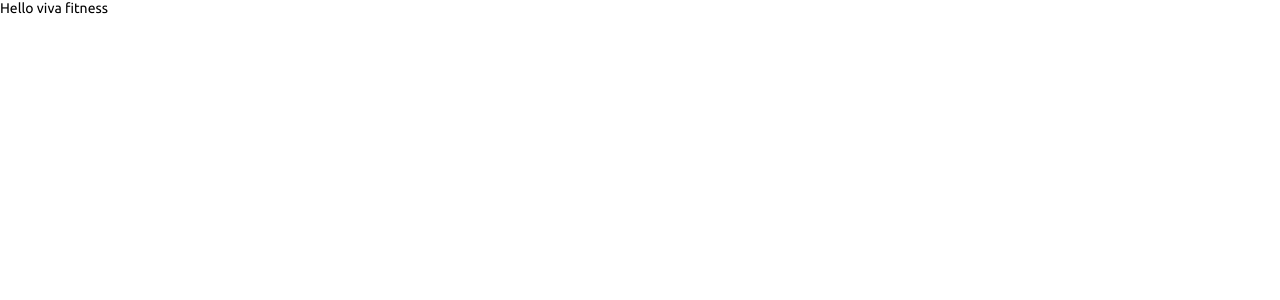
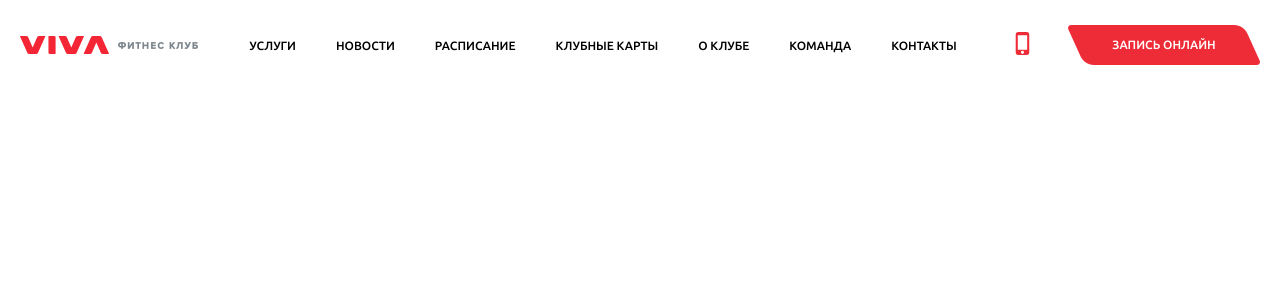
Before and after one commit to alexkokshar/viva-fitness, a React (Create React App) app: page /cards in a window 1280 px wide. Shown: the top 300 px of the page. Built offline with nearby package versions, Linux system fonts and the light colour scheme.

Commit message:
Create a Header layout

```diff
--- a/package.json
+++ b/package.json
@@ -10,6 +10,7 @@
     "npm": "^8.8.0",
     "react": "^18.1.0",
     "react-dom": "^18.1.0",
+    "react-icons": "^4.3.1",
     "react-router-dom": "^6.3.0",
     "react-scripts": "5.0.1",
     "styled-components": "^5.3.5",
--- a/src/App.jsx
+++ b/src/App.jsx
@@ -1,5 +1,11 @@
+import Header from './components/layouts/Header/Header';
+
 function App() {
-  return <div>Hello viva fitness</div>;
+  return (
+    <>
+      <Header />
+    </>
+  );
 }
 
 export default App;
--- a/src/components/UI/Burger.jsx
+++ b/src/components/UI/Burger.jsx
@@ -1,11 +1,15 @@
 import styled from 'styled-components';
 
-const Wrapper = styled.div`
+const Wrapper = styled.button`
   width: 35px;
   height: 28px;
   display: flex;
   flex-direction: column;
   justify-content: space-between;
+  cursor: pointer;
+  @media (min-width: 1275px) {
+    display: none;
+  }
 
   div {
     width: 100%;
@@ -14,21 +18,21 @@ const Wrapper = styled.div`
     transition: var(--trans);
     transform-origin: left;
     :nth-child(2) {
-      transform: ${(props) => (props.open ? 'translateX(-50px)' : 'translateX(0)')};
-      opacity: ${(props) => (props.open ? 0 : 1)};
+      transform: ${({ isMenuOpen }) => (isMenuOpen ? 'translateX(-50px)' : 'translateX(0)')};
+      opacity: ${({ isMenuOpen }) => (isMenuOpen ? 0 : 1)};
     }
     :nth-child(1) {
-      transform: ${(props) => (props.open ? 'rotate(45deg)' : 'rotate(0)')};
+      transform: ${({ isMenuOpen }) => (isMenuOpen ? 'rotate(45deg)' : 'rotate(0)')};
     }
     :nth-child(3) {
-      transform: ${(props) => (props.open ? 'rotate(-45deg)' : 'rotate(0)')};
+      transform: ${({ isMenuOpen }) => (isMenuOpen ? 'rotate(-45deg)' : 'rotate(0)')};
     }
   }
 `;
 
-const Burger = ({ open }) => {
+const Burger = ({ isMenuOpen, onClick }) => {
   return (
-    <Wrapper open={open}>
+    <Wrapper isMenuOpen={isMenuOpen} onClick={onClick}>
       <div />
       <div />
       <div />
--- /dev/null
+++ b/src/components/layouts/Header/Header.jsx
@@ -0,0 +1,116 @@
+import React, { useState, useEffect } from 'react';
+import styled from 'styled-components';
+import { Link } from 'react-router-dom';
+import { MdPhoneIphone } from 'react-icons/md';
+
+import Nav from './Nav';
+import Burger from '../../UI/Burger';
+import { RedButton } from '../../UI/RedButton';
+import PhonePopap from './PhonePopap';
+
+import logo from '../../../assets/icons/logo.png';
+
+const FixedHeader = styled.header`
+  position: fixed;
+  top: 0;
+  left: 0;
+  right: 0;
+  z-index: 99;
+  display: flex;
+  align-items: center;
+  justify-content: space-between;
+  background-color: var(--white);
+  padding: 0 20px;
+  transition: height var(--trans);
+  height: ${({ isScrolled }) => (isScrolled ? '60px' : '90px')};
+  box-shadow: 0 3px 0 0 rgba($color: #000000, $alpha: 0.1);
+`;
+
+const Logo = styled.img.attrs({
+  src: logo,
+  alt: 'Логотип фитнес клуба VIVA',
+})`
+  object-fit: cover;
+`;
+
+const HeaderContent = styled.div`
+  display: flex;
+  align-items: center;
+  flex: 1;
+  @media (max-width: 1275px) {
+    position: absolute;
+    top: ${({ isMenuOpen }) => (isMenuOpen ? '60px' : '90px')};
+    left: 0;
+    width: 100vw;
+    height: calc(110vh - 90px);
+    background-color: #fff;
+    flex-direction: column;
+    padding: 50px 15px;
+    text-align: center;
+    overflow: auto;
+    pointer-events: ${({ isMenuOpen }) => (isMenuOpen ? 'all' : 'none')};
+    opacity: ${({ isMenuOpen }) => (isMenuOpen ? 1 : 0)};
+    transform: ${({ isMenuOpen }) => (isMenuOpen ? 'scale(1)' : 'scale(0.5)')};
+    transition: opacity 0.3s ease-in-out, transform 0.3s ease-in-out;
+
+    .phone-btn {
+      order: -1;
+    }
+  }
+`;
+
+const Phone = styled.button`
+  position: relative;
+  margin-right: 30px;
+  @media (max-width: 1275px) {
+    display: none;
+  }
+  svg {
+    width: 30px;
+    height: 25px;
+    fill: var(--red);
+  }
+`;
+
+function Header() {
+  const [isScrolled, setIsScrolled] = useState(false);
+  const [isPhoneOpen, setIsPhoneOpen] = useState(false);
+  const [isMenuOpen, setIsMenuOpen] = useState(false);
+
+  window.onscroll = () => {
+    window.pageYOffset ? setIsScrolled(true) : setIsScrolled(false);
+  };
+
+  useEffect(() => {
+    if (isMenuOpen) {
+      document.documentElement.classList.add('no-scroll');
+    } else {
+      document.documentElement.classList.remove('no-scroll');
+    }
+  }, [isMenuOpen]);
+
+  return (
+    <FixedHeader isScrolled={isScrolled}>
+      <Link to="/">
+        <Logo />
+      </Link>
+      <HeaderContent isMenuOpen={isMenuOpen}>
+        <Nav />
+        <Phone>
+          <MdPhoneIphone onClick={() => setIsPhoneOpen(!isPhoneOpen)} />
+          <PhonePopap
+            isPhoneOpen={isPhoneOpen}
+            setIsPhoneOpen={setIsPhoneOpen}
+            isScrolled={isScrolled}
+          />
+        </Phone>
+        <div className="phone-btn">
+          <RedButton>Запись онлайн</RedButton>
+        </div>
+      </HeaderContent>
+      <Burger isMenuOpen={isMenuOpen} onClick={() => setIsMenuOpen(!isMenuOpen)} />
+    </FixedHeader>
+  );
+}
+
+export default Header;
--- /dev/null
+++ b/src/components/layouts/Header/Nav.jsx
@@ -0,0 +1,86 @@
+import styled from 'styled-components';
+import { NavLink } from 'react-router-dom';
+
+const NavBar = styled.nav`
+  display: flex;
+  justify-content: center;
+  flex: 1;
+  @media (max-width: 1275px) {
+    flex: 0;
+  }
+`;
+
+const List = styled.ul`
+  display: flex;
+  @media (max-width: 1275px) {
+    flex-direction: column;
+  }
+`;
+
+const Item = styled.li`
+  margin: 0 20px;
+  @media (max-width: 1275px) {
+    margin: 30px 0;
+  }
+  a {
+    text-transform: uppercase;
+    font-size: 12px;
+    transition: color var(--trans);
+    font-weight: var(--fw-med);
+    :hover {
+      color: var(--red-hover);
+    }
+    @media (max-width: 1275px) {
+      font-size: 15px;
+    }
+  }
+`;
+
+const links = [
+  {
+    title: 'Услуги',
+    to: '/services',
+  },
+  {
+    title: 'Новости',
+    to: '/news',
+  },
+  {
+    title: 'Расписание',
+    to: '/schedule',
+  },
+  {
+    title: 'Клубные карты',
+    to: '/cards',
+  },
+  {
+    title: 'О клубе',
+    to: '/about',
+  },
+  {
+    title: 'Команда',
+    to: '/team',
+  },
+  {
+    title: 'Контакты',
+    to: '/contacts',
+  },
+];
+
+const Nav = () => {
+  return (
+    <>
+      <NavBar>
+        <List>
+          {links.map(({ title, to }) => (
+            <Item key={title}>
+              <NavLink to={to}>{title}</NavLink>
+            </Item>
+          ))}
+        </List>
+      </NavBar>
+    </>
+  );
+};
+
+export default Nav;
--- /dev/null
+++ b/src/components/layouts/Header/PhonePopap.jsx
@@ -0,0 +1,63 @@
+import ReactDOM from 'react-dom';
+import styled from 'styled-components';
+
+import { IoCloseOutline } from 'react-icons/io5';
+
+const Wrapper = styled.div`
+  display: ${(props) => (props.isPhoneOpen ? 'block' : 'none')};
+  position: absolute;
+  left: 0;
+  top: 0;
+  width: 100vw;
+  height: 100vh;
+`;
+
+const Popap = styled.div`
+  position: fixed;
+  top: ${(props) => (props.isScrolled ? '62px' : '92px')};
+  left: 15px;
+  z-index: 2;
+  width: 98%;
+  padding: 15px 0;
+  background-color: var(--white);
+  border: 1px solid #d8d8d8;
+  a {
+    display: block;
+    margin: 15px auto;
+    text-align: center;
+    font-size: 16px;
+    color: var(--black);
+    transition: color var(--trans);
+    :hover {
+      color: var(--red-hover);
+    }
+  }
+`;
+
+const Close = styled.button`
+  position: absolute;
+  z-index: 1;
+  right: 20px;
+  top: 20px;
+  svg {
+    width: 30px;
+    height: 30px;
+  }
+`;
+
+function PhonePopap({ isPhoneOpen, setIsPhoneOpen, isScrolled }) {
+  return ReactDOM.createPortal(
+    <Wrapper isPhoneOpen={isPhoneOpen} onClick={() => setIsPhoneOpen(false)}>
+      <Popap onClick={(e) => e.stopPropagation()} isScrolled={isScrolled}>
+        <a href="tel:+74012614061">+7 (4012) 61-40-61</a>
+        <a href="tel:+79637386316">+7 963 738 63 16 (Viber, WhatsApp)</a>
+        <Close onClick={() => setIsPhoneOpen(false)}>
+          <IoCloseOutline />
+        </Close>
+      </Popap>
+    </Wrapper>,
+    document.getElementById('root')
+  );
+}
+
+export default PhonePopap;
--- a/src/index.css
+++ b/src/index.css
@@ -77,6 +77,10 @@ h6 {
   height: 100%;
 }
 
+html.no-scroll body {
+  overflow: hidden;
+}
+
 :root {
   /* Typography */
   --fw-thin: 300;
@@ -97,4 +101,5 @@ body {
   font-family: 'Ubuntu', Helvetica, Arial, sans-serif;
   font-size: 14px;
   font-weight: var(--fw-reg);
+  overflow-x: hidden;
 }
--- a/src/index.js
+++ b/src/index.js
@@ -1,7 +1,13 @@
 import React from 'react';
 import ReactDOM from 'react-dom/client';
+import { BrowserRouter } from 'react-router-dom';
+
 import './index.css';
 import App from './App';
 
 const root = ReactDOM.createRoot(document.getElementById('root'));
-root.render(<App />);
+root.render(
+  <BrowserRouter>
+    <App />
+  </BrowserRouter>
+);
```
Also changed, not shown: src/assets/icons/logo.png (added), 1 other file (tests, documents, lock files or other folders).
